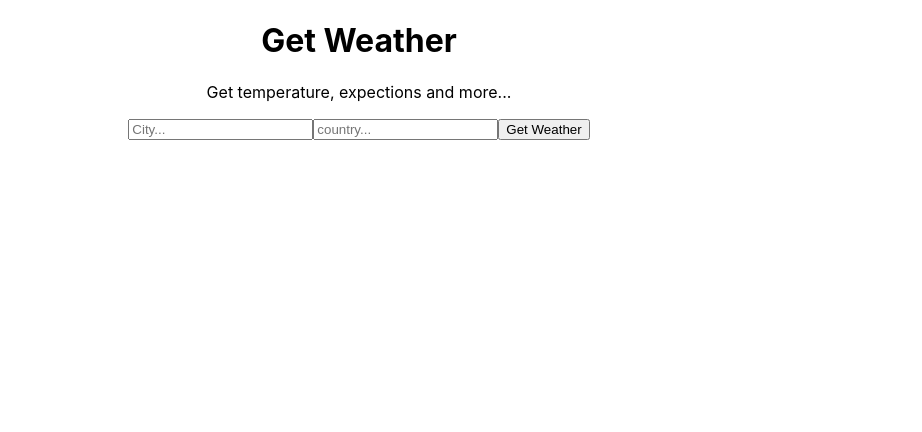
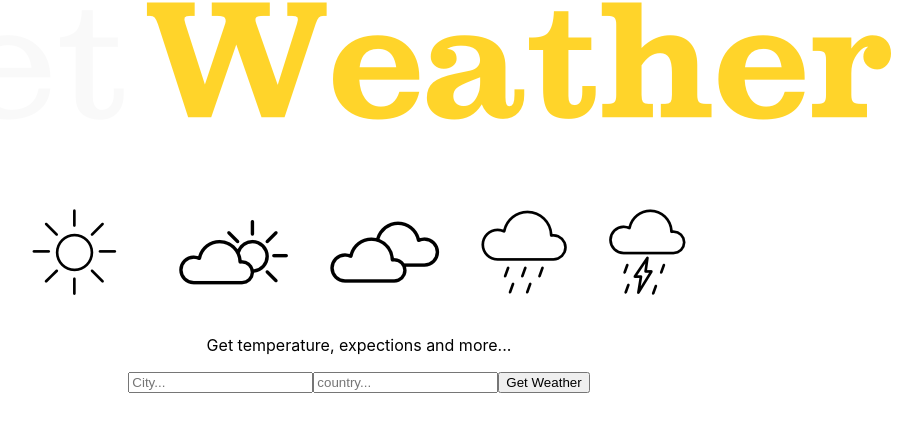
Before and after one commit to sarah27h/react-get-weather-app, a React (Create React App) app: page / in a window 1280 px wide. Shown: the top 432 px of the page, without its empty margins (281-1203 px from the left). Built offline with nearby package versions, Linux system fonts and the light colour scheme.

Commit message:
Style: add app logo

```diff
--- a/src/components/Titles.js
+++ b/src/components/Titles.js
@@ -1,9 +1,12 @@
 import React from "react";
+import app_logo from '../images/app_logo.png';
+
+// const logo = '../images/app_logo.png';
 
 function Titles(props) {
     return(
         <div>
-            <h1>Get Weather</h1>
+            <img src={app_logo} alt="app logo"/>
             <p>Get temperature, expections and more...</p>
         </div>
     );
```
Also changed, not shown: src/images/app_logo.png (added).
